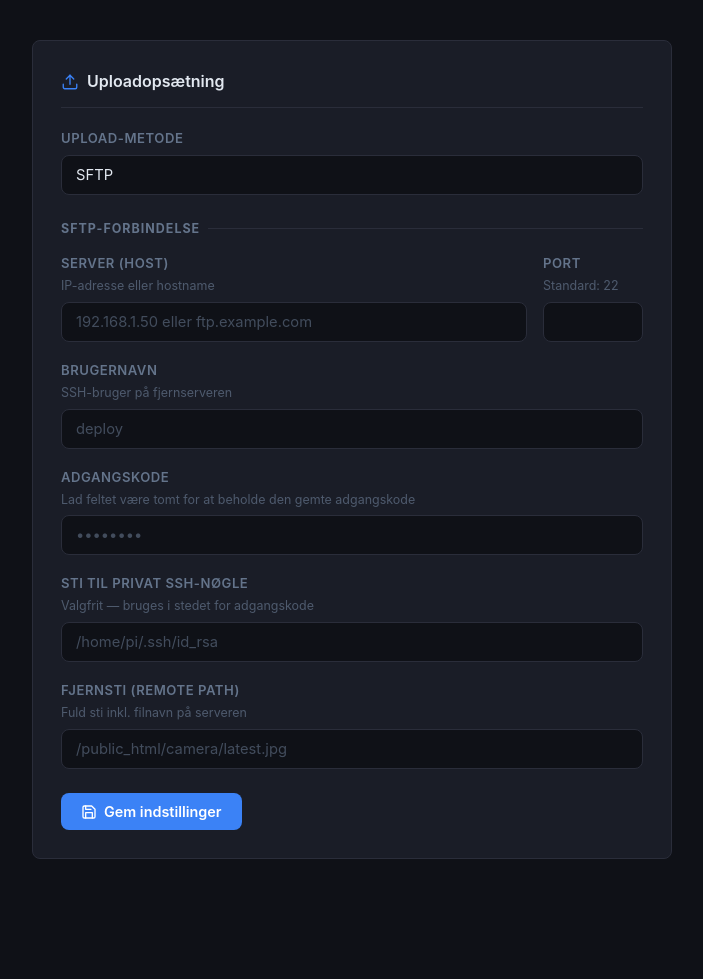
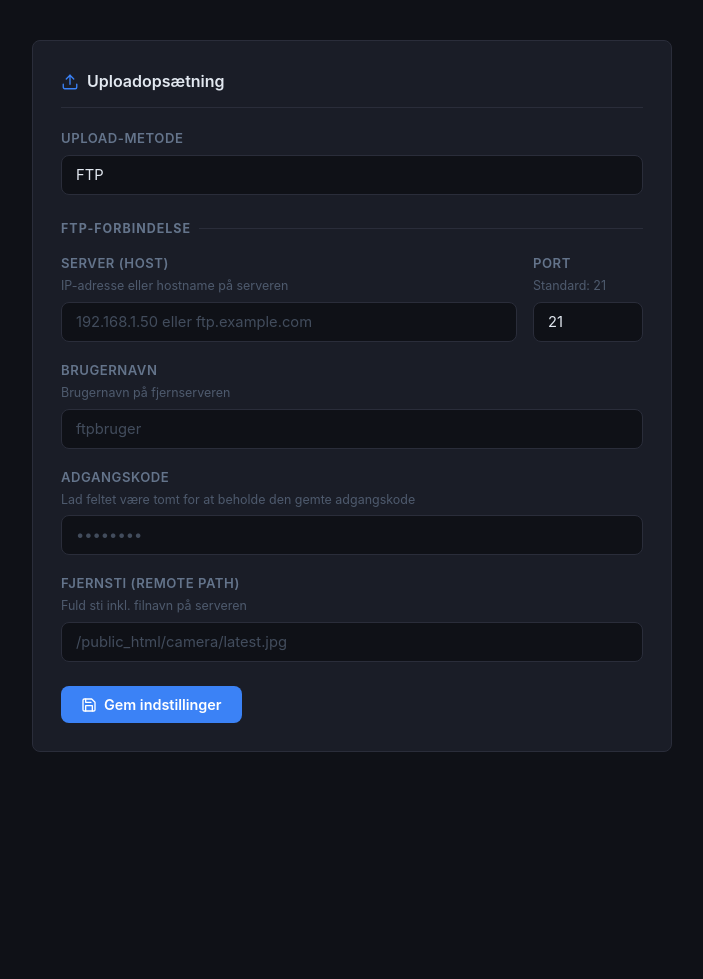
Before and after one commit to jesperlowe/CamereWebServer, a FastAPI app: template src/templates/upload.html in a window 1280 px wide. Shown: the part 52-1031 px from the top of the page, without its empty margins (288-991 px from the left). After the commit the page ends 804 px from the top, so only its background shows below. Run offline with FastAPI, Linux system fonts and the light colour scheme; the template is opened without the code that fills it, so the values that code supplies are empty.

Commit message:
Add FTP and FTPS upload support alongside existing SFTP
The upload error (SSHException: Error reading SSH protocol banner) occurs
when connecting to a plain FTP server using paramiko, which speaks SSH.

Changes:
- uploader.py: add upload_ftp() using ftplib.FTP and upload_ftps() using
  ftplib.FTP_TLS (prot_p() for encrypted data channel); upload_image()
  routes ftp/ftps/sftp/wordpress accordingly
- upload.html: method selector now shows FTP, FTPS, SFTP and WordPress;
  JS updates the section heading, port hint and default port (21/22) when
  the method changes; SSH key field only shown for SFTP

Co-Authored-By: Claude Sonnet 4.6 <noreply@anthropic.com>

```diff
--- a/src/templates/upload.html
+++ b/src/templates/upload.html
@@ -16,21 +16,23 @@
 
     <div class="field">
       <label for="method">Upload-metode</label>
-      <select id="method" name="method" onchange="toggleMethod(this.value)">
-        <option value="sftp"      {% if cfg.upload.method == 'sftp'      %}selected{% endif %}>SFTP</option>
+      <select id="method" name="method" onchange="onMethodChange(this.value)">
+        <option value="ftp"       {% if cfg.upload.method == 'ftp'       %}selected{% endif %}>FTP</option>
+        <option value="ftps"      {% if cfg.upload.method == 'ftps'      %}selected{% endif %}>FTPS (FTP over TLS)</option>
+        <option value="sftp"      {% if cfg.upload.method == 'sftp'      %}selected{% endif %}>SFTP (SSH)</option>
         <option value="wordpress" {% if cfg.upload.method == 'wordpress' %}selected{% endif %}>WordPress REST API</option>
       </select>
     </div>
 
-    <!-- ── SFTP ── -->
-    <div id="section-sftp">
-      <div class="section-heading">SFTP-forbindelse</div>
+    <!-- ── FTP / FTPS / SFTP ── -->
+    <div id="section-filetransfer">
+      <div class="section-heading" id="filetransfer-heading">FTP-forbindelse</div>
 
-      <div style="display:grid;grid-template-columns:1fr 100px;gap:16px;">
+      <div style="display:grid;grid-template-columns:1fr 110px;gap:16px;">
         <div class="field">
           <label for="sftp_host">
             Server (host)
-            <span class="hint">IP-adresse eller hostname</span>
+            <span class="hint">IP-adresse eller hostname på serveren</span>
           </label>
           <input type="text" id="sftp_host" name="sftp_host"
                  value="{{ cfg.upload.sftp.host }}"
@@ -39,7 +41,7 @@
         <div class="field">
           <label for="sftp_port">
             Port
-            <span class="hint">Standard: 22</span>
+            <span class="hint" id="port-hint">Standard: 21</span>
           </label>
           <input type="number" id="sftp_port" name="sftp_port"
                  value="{{ cfg.upload.sftp.port }}"
@@ -50,11 +52,11 @@
       <div class="field">
         <label for="sftp_username">
           Brugernavn
-          <span class="hint">SSH-bruger på fjernserveren</span>
+          <span class="hint">Brugernavn på fjernserveren</span>
         </label>
         <input type="text" id="sftp_username" name="sftp_username"
                value="{{ cfg.upload.sftp.username }}"
-               placeholder="deploy" autocomplete="off">
+               placeholder="ftpbruger" autocomplete="off">
       </div>
 
       <div class="field">
@@ -66,10 +68,10 @@
                placeholder="••••••••" autocomplete="new-password">
       </div>
 
-      <div class="field">
+      <div class="field" id="field-ssh-key" style="display:none;">
         <label for="sftp_key">
           Sti til privat SSH-nøgle
-          <span class="hint">Valgfrit — bruges i stedet for adgangskode</span>
+          <span class="hint">Kun til SFTP — bruges i stedet for adgangskode</span>
         </label>
         <input type="text" id="sftp_key" name="sftp_key"
                value="{{ cfg.upload.sftp.private_key_path }}"
@@ -94,7 +96,7 @@
       <div class="field">
         <label for="wp_endpoint">
           API-endpoint URL
-          <span class="hint">URL til WordPress media-endpoint på din server</span>
+          <span class="hint">URL til WordPress upload-endpoint</span>
         </label>
         <input type="text" id="wp_endpoint" name="wp_endpoint"
                value="{{ cfg.upload.wordpress.endpoint }}"
@@ -125,11 +127,33 @@
 </div>
 
 <script>
-function toggleMethod(val) {
-  document.getElementById('section-sftp').style.display      = val === 'sftp'      ? '' : 'none';
-  document.getElementById('section-wordpress').style.display = val === 'wordpress' ? '' : 'none';
+const METHOD_CONFIG = {
+  ftp:       { heading: 'FTP-forbindelse',        portHint: 'Standard: 21', port: 21,  sshKey: false },
+  ftps:      { heading: 'FTPS-forbindelse (TLS)', portHint: 'Standard: 21', port: 21,  sshKey: false },
+  sftp:      { heading: 'SFTP-forbindelse (SSH)', portHint: 'Standard: 22', port: 22,  sshKey: true  },
+  wordpress: { heading: '',                        portHint: '',             port: null, sshKey: false },
+};
+
+function onMethodChange(val) {
+  const cfg = METHOD_CONFIG[val] || {};
+  const isFileTransfer = val !== 'wordpress';
+
+  document.getElementById('section-filetransfer').style.display = isFileTransfer ? '' : 'none';
+  document.getElementById('section-wordpress').style.display    = isFileTransfer ? 'none' : '';
+
+  if (isFileTransfer) {
+    document.getElementById('filetransfer-heading').textContent = cfg.heading || '';
+    document.getElementById('port-hint').textContent = cfg.portHint || '';
+    document.getElementById('field-ssh-key').style.display = cfg.sshKey ? '' : 'none';
+
+    const portField = document.getElementById('sftp_port');
+    if (portField && portField.value == '' || portField.value == '22' || portField.value == '21') {
+      if (cfg.port) { portField.value = cfg.port; }
+    }
+  }
 }
-toggleMethod(document.getElementById('method').value);
+
+onMethodChange(document.getElementById('method').value);
 </script>
 
 {% endblock %}
```
Also changed, not shown: src/uploader.py (+32 -3 lines).
